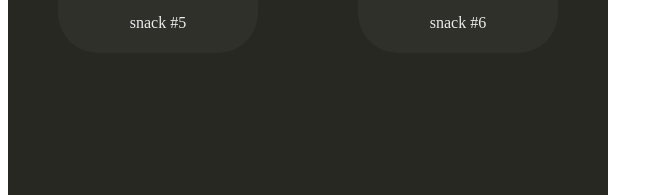
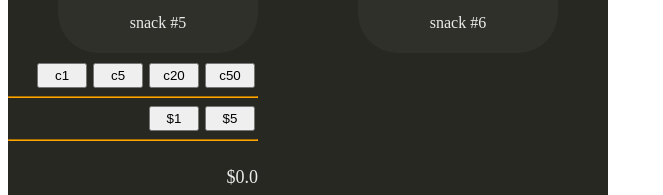
Before and after one commit to amankkg/test-effective-waddle, a Next.js app: page / in a window 1280 px wide. Shown: the part 757-952 px from the top of the page, without its empty margins (0-663 px from the left). Built offline with nearby package versions, Linux system fonts and the light colour scheme.

Commit message:
use core logic in index.js and show cash box

```diff
--- a/components/cash-box.js
+++ b/components/cash-box.js
@@ -12,28 +12,53 @@ type Props = {
   payIn: number => void,
 }
 
-const CashBox = ({unit, subUnit, balance, payIn}: Props) => {
+const Root = styled.div`
+  width: 250px;
+  height: 125px;
+  display: flex;
+  flex-direction: row;
+  flex-wrap: wrap;
+  justify-content: flex-end;
+  align-items: center;
+`
+
+const Hr = styled.hr`
+  width: 100%;
+  border-color: orange;
+`
+
+const FundButton = styled.button`
+  width: 50px;
+  height: 25px;
+  margin: 0 3px;
+`
+
+const Balance = styled.p`
+  font-size: large;
+`
+
+const CashBox = ({unit, subUnit, balance, payIn, ...rest}: Props) => {
   const addSubUnit = amount => () => payIn(amount)
   const addUnit = amount => () => payIn(amount * 100)
 
   const prettyBalance = React.useMemo(() => {
     const value = getDisplayValue(balance)
 
-    return `${unit}${value.unit} ${subUnit}${value.subUnit}`
+    return `${unit}${value.unit}.${value.subUnit}`
   }, [balance])
 
   return (
-    <div>
-      <button onClick={addSubUnit(1)}>{subUnit}1</button>
-      <button onClick={addSubUnit(5)}>{subUnit}5</button>
-      <button onClick={addSubUnit(20)}>{subUnit}20</button>
-      <button onClick={addSubUnit(50)}>{subUnit}50</button>
-      <hr />
-      <button onClick={addUnit(1)}>{unit}1</button>
-      <button onClick={addUnit(5)}>{unit}5</button>
-      <hr />
-      <p>funds: {prettyBalance}</p>
-    </div>
+    <Root {...rest}>
+      <FundButton onClick={addSubUnit(1)}>{subUnit}1</FundButton>
+      <FundButton onClick={addSubUnit(5)}>{subUnit}5</FundButton>
+      <FundButton onClick={addSubUnit(20)}>{subUnit}20</FundButton>
+      <FundButton onClick={addSubUnit(50)}>{subUnit}50</FundButton>
+      <Hr />
+      <FundButton onClick={addUnit(1)}>{unit}1</FundButton>
+      <FundButton onClick={addUnit(5)}>{unit}5</FundButton>
+      <Hr />
+      <Balance>{prettyBalance}</Balance>
+    </Root>
   )
 }
 
--- a/components/machine.js
+++ b/components/machine.js
@@ -4,12 +4,14 @@ import styled from 'styled-components'
 
 import {GoodsGrid} from './goods-grid'
 // import {GoodsPicker} from './goods-picker'
-// import {CashBox} from './cash-box'
+import {CashBox} from './cash-box'
 // import {Takeout} from './takeout'
 
 type Props = {
   products: {},
   stocks: {},
+  funds: number,
+  payIn: () => void,
 }
 
 // TODO: machine grid layout
@@ -38,17 +40,16 @@ const H = styled.h1`
 `
 // const G = styled(GoodsGrid)
 // const P = styled(GoodsPicker)
-// const C = styled(CashBox)
 // const T = styled(Takeout)
 
-function Machine({products, stocks, ...rest}: Props) {
+function Machine({products, stocks, funds, payIn, ...rest}: Props) {
   return (
     <BoxContainer {...rest}>
       <H>vending machine</H>
       <GoodsGrid items={products} stocks={stocks} />
-      {/* <P />
-      <C />
-      <T /> */}
+      {/* <P /> */}
+      <CashBox unit="$" subUnit="c" balance={funds} payIn={payIn} />
+      {/* <T /> */}
     </BoxContainer>
   )
 }
--- a/pages/index.js
+++ b/pages/index.js
@@ -4,6 +4,8 @@ import Head from 'next/head'
 import styled from 'styled-components'
 
 import {Machine} from '../components/machine'
+import {initial} from '../core/constants'
+import * as reducer from '../core/reducers'
 
 const StyledMachine = styled(Machine)`
   width: 600px;
@@ -12,22 +14,40 @@ const StyledMachine = styled(Machine)`
 
 const imageUrl = 'https://picsum.photos/200/200'
 
-const productMap = {
+const initialState = {
+  ...initial,
+  products: {
     '1': {id: '1', title: 'snack #1', imageUrl, price: 123},
     '2': {id: '2', title: 'snack #2', imageUrl, price: 258},
     '3': {id: '3', title: 'snack #3', imageUrl, price: 200},
     '4': {id: '4', title: 'snack #4', imageUrl, price: 300},
     '5': {id: '5', title: 'snack #5', imageUrl, price: 75},
     '6': {id: '6', title: 'snack #6', imageUrl, price: 420},
+  },
+  stocks: {'1': 5, '2': 0, '3': 3, '4': 8, '5': 10, '6': 14},
 }
 
-const stocks = {'1': 5, '2': 0, '3': 3, '4': 8, '5': 10, '6': 14}
+// TODO: instead of bloating this component with allmighty state object
+//  and excess reducer calculations do one of the followings:
+//    - split state object to multiple useState/useReducer statements
+//    - or use external state manager (e.g. effector)
+export default () => {
+  const [state, setState] = React.useState(initialState)
+  const payIn = amount => setState(reducer.payIn(state, amount))
+  const chooseProduct = productId => setState(reducer.choose(state, productId))
+  const purchaseProduct = () => setState(reducer.purchase(state))
 
-export default () => (
+  return (
     <>
       <Head>
         <title>test app</title>
       </Head>
-    <StyledMachine products={productMap} stocks={stocks} />
+      <StyledMachine
+        products={state.products}
+        stocks={state.stocks}
+        funds={state.funds}
+        payIn={payIn}
+      />
     </>
   )
+}
```
Lines whose indentation alone changed are shown as unchanged.
